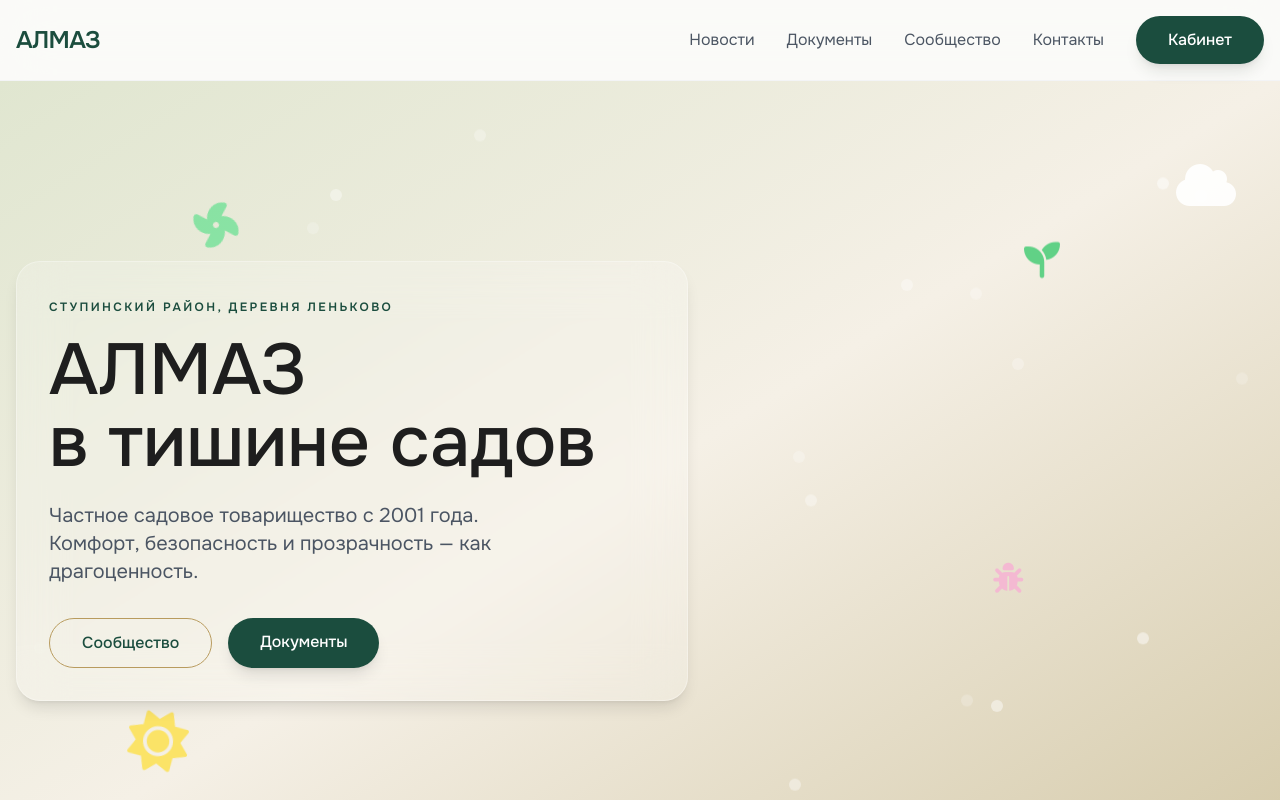
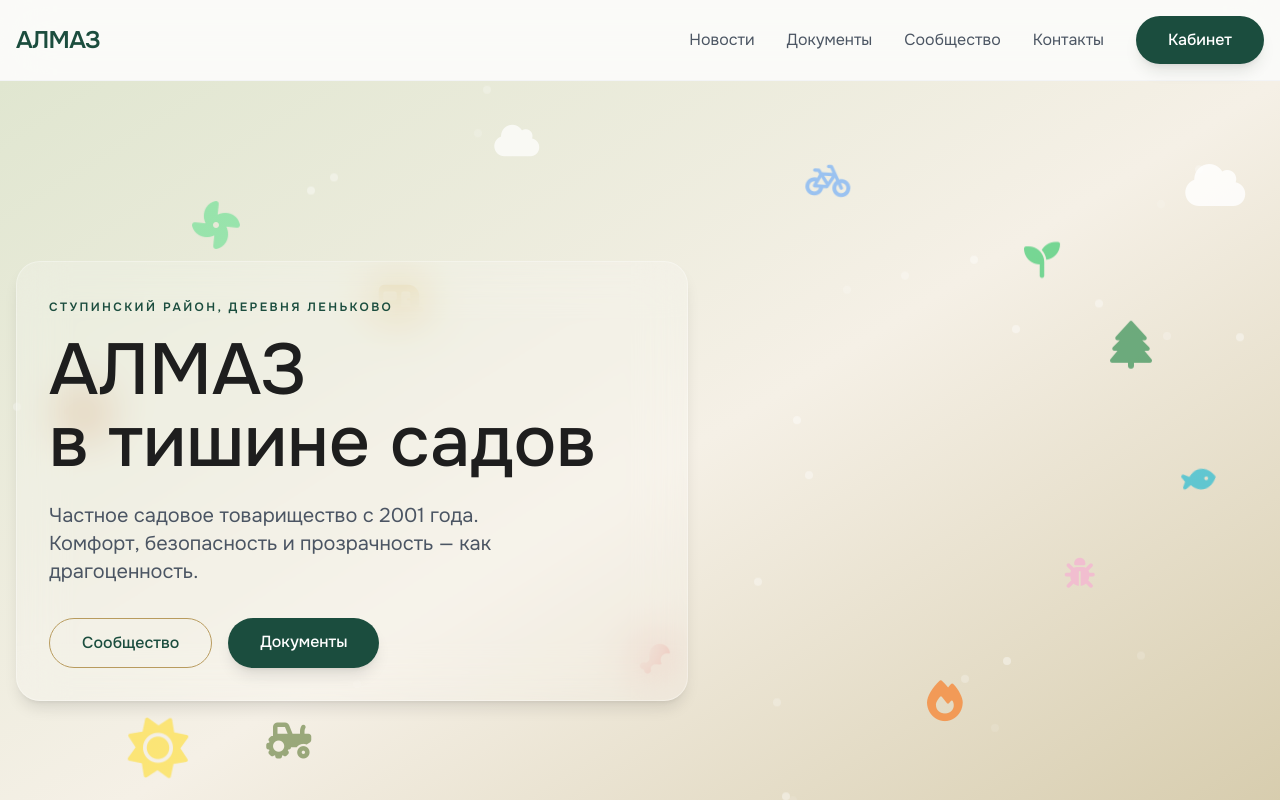
Before and after one commit to rawcam/almaz-snt, a Next.js app: page /almaz-snt/ in a window 1280 px wide. Shown: the top 800 px of the page. Built offline with nearby package versions, Linux system fonts and the light colour scheme; no server answers.

Commit message:
Update AnimatedBackground.jsx

```diff
--- a/src/components/AnimatedBackground.jsx
+++ b/src/components/AnimatedBackground.jsx
@@ -1,74 +1,69 @@
+// src/components/AnimatedBackground.jsx
 import { motion } from 'framer-motion'
 
 export default function AnimatedBackground() {
   return (
     <div className="absolute inset-0 z-0 overflow-hidden bg-gradient-to-br from-[#e0e6d0] via-[#f5f0e6] to-[#d4c9a8]">
+      {/* лёгкие пылинки */}
       <div className="absolute inset-0">
-        {[...Array(20)].map((_, i) => (
+        {[...Array(30)].map((_, i) => (
           <motion.div
             key={i}
-            className="absolute w-3 h-3 bg-white rounded-full opacity-20"
+            className="absolute w-2 h-2 bg-white rounded-full opacity-20"
             style={{
               left: `${Math.random() * 100}%`,
               top: `${Math.random() * 100}%`,
             }}
             animate={{
-              y: [0, -30, 0],
-              opacity: [0.2, 0.5, 0.2],
+              y: [0, -40, 0],
+              opacity: [0.1, 0.4, 0.1],
             }}
             transition={{
-              duration: 4 + Math.random() * 4,
+              duration: 5 + Math.random() * 7,
               repeat: Infinity,
               ease: 'easeInOut',
-              delay: Math.random() * 2,
+              delay: Math.random() * 5,
             }}
           />
         ))}
       </div>
 
+      {/* дачные иконки – 15 штук */}
       <div className="absolute inset-0 overflow-hidden pointer-events-none">
-        <motion.i
-          className="fa-solid fa-sun absolute text-6xl text-yellow-300/80"
-          style={{ left: '10%', top: '80%' }}
-          animate={{ y: [0, -20, 0], rotate: [0, 10, 0] }}
-          transition={{ duration: 5, repeat: Infinity, ease: 'easeInOut' }}
-        />
-        <motion.i
-          className="fa-solid fa-cloud absolute text-5xl text-white/90"
-          style={{ right: '5%', top: '10%' }}
-          animate={{ x: [0, 20, 0] }}
-          transition={{ duration: 12, repeat: Infinity, ease: 'easeInOut' }}
-        />
-        <motion.i
-          className="fa-solid fa-strawberry absolute text-4xl text-red-400/80"
-          style={{ left: '70%', top: '85%' }}
-          animate={{ y: [0, -15, 0], scale: [1, 1.05, 1] }}
-          transition={{ duration: 4, repeat: Infinity, ease: 'easeInOut', delay: 1 }}
-        />
-        <motion.i
-          className="fa-solid fa-fan absolute text-5xl text-green-400/60"
-          style={{ left: '15%', top: '15%' }}
-          animate={{ rotate: [0, 360] }}
-          transition={{ duration: 20, repeat: Infinity, ease: 'linear' }}
-        />
-        <motion.i
-          className="fa-solid fa-bug absolute text-3xl text-pink-300/70"
-          style={{ right: '20%', top: '60%' }}
-          animate={{ x: [0, 15, -10, 0], y: [0, -10, 5, 0] }}
-          transition={{ duration: 8, repeat: Infinity, ease: 'easeInOut', delay: 2 }}
-        />
-        <motion.i
-          className="fa-solid fa-seedling absolute text-4xl text-green-500/70"
-          style={{ left: '80%', top: '20%' }}
-          animate={{ y: [0, -25, 0], rotate: [0, 5, 0] }}
-          transition={{ duration: 6, repeat: Infinity, ease: 'easeInOut', delay: 0.5 }}
-        />
-        <motion.i
-          className="fa-solid fa-leaf absolute text-3xl text-green-300/80"
-          style={{ left: '40%', top: '90%' }}
-          animate={{ x: [0, 20, 0], rotate: [0, 15, 0] }}
-          transition={{ duration: 10, repeat: Infinity, ease: 'easeInOut', delay: 1.5 }}
-        />
+        <motion.i className="fa-solid fa-sun absolute text-6xl text-yellow-300/70" style={{ left: '10%', top: '80%' }}
+          animate={{ y: [0, -25, 0], rotate: [0, 12, 0] }} transition={{ duration: 7, repeat: Infinity, ease: 'easeInOut' }} />
+        <motion.i className="fa-solid fa-cloud absolute text-5xl text-white/80" style={{ right: '5%', top: '10%' }}
+          animate={{ x: [0, 30, 0] }} transition={{ duration: 14, repeat: Infinity, ease: 'easeInOut' }} />
+        <motion.i className="fa-solid fa-cloud absolute text-4xl text-white/70" style={{ left: '40%', top: '5%' }}
+          animate={{ x: [0, -20, 0] }} transition={{ duration: 11, repeat: Infinity, ease: 'easeInOut', delay: 2 }} />
+        <motion.i className="fa-solid fa-strawberry absolute text-4xl text-red-400/70" style={{ left: '70%', top: '85%' }}
+          animate={{ y: [0, -18, 0], scale: [1, 1.1, 1] }} transition={{ duration: 5, repeat: Infinity, ease: 'easeInOut', delay: 1 }} />
+        <motion.i className="fa-solid fa-seedling absolute text-4xl text-green-500/60" style={{ left: '80%', top: '20%' }}
+          animate={{ y: [0, -30, 0], rotate: [0, 8, 0] }} transition={{ duration: 6, repeat: Infinity, ease: 'easeInOut', delay: 0.5 }} />
+        <motion.i className="fa-solid fa-leaf absolute text-3xl text-green-300/70" style={{ left: '40%', top: '90%' }}
+          animate={{ x: [0, 25, 0], rotate: [0, 18, 0] }} transition={{ duration: 10, repeat: Infinity, ease: 'easeInOut', delay: 1.5 }} />
+        <motion.i className="fa-solid fa-bug absolute text-3xl text-pink-300/60" style={{ right: '15%', top: '60%' }}
+          animate={{ x: [0, 15, -10, 0], y: [0, -12, 6, 0] }} transition={{ duration: 9, repeat: Infinity, ease: 'easeInOut', delay: 2 }} />
+        <motion.i className="fa-solid fa-fan absolute text-5xl text-green-400/50" style={{ left: '15%', top: '15%' }}
+          animate={{ rotate: [0, 360] }} transition={{ duration: 25, repeat: Infinity, ease: 'linear' }} />
+
+        {/* новые дачные символы */}
+        <motion.i className="fa-solid fa-house absolute text-4xl text-amber-700/60" style={{ left: '5%', top: '40%' }}
+          animate={{ y: [0, -15, 0], scale: [1, 1.05, 1] }} transition={{ duration: 8, repeat: Infinity, ease: 'easeInOut', delay: 0.3 }} />
+        <motion.i className="fa-solid fa-fire absolute text-4xl text-orange-500/70" style={{ right: '25%', top: '75%' }}
+          animate={{ scale: [1, 1.2, 1], opacity: [0.7, 1, 0.7] }} transition={{ duration: 2, repeat: Infinity, ease: 'easeInOut', delay: 0.8 }} />
+        <motion.i className="fa-solid fa-bicycle absolute text-4xl text-blue-400/60" style={{ left: '60%', top: '10%' }}
+          animate={{ x: [0, 40, 0], rotate: [0, 5, -5, 0] }} transition={{ duration: 12, repeat: Infinity, ease: 'easeInOut', delay: 1.2 }} />
+        <motion.i className="fa-solid fa-tree absolute text-5xl text-green-700/60" style={{ right: '10%', top: '30%' }}
+          animate={{ y: [0, -10, 0], rotate: [0, 3, 0] }} transition={{ duration: 6, repeat: Infinity, ease: 'easeInOut', delay: 0.5 }} />
+        <motion.i className="fa-solid fa-caravan absolute text-4xl text-yellow-600/50" style={{ left: '30%', top: '25%' }}
+          animate={{ x: [0, -25, 0] }} transition={{ duration: 20, repeat: Infinity, ease: 'easeInOut', delay: 3 }} />
+        <motion.i className="fa-solid fa-fish absolute text-3xl text-cyan-500/60" style={{ right: '5%', top: '50%' }}
+          animate={{ y: [0, -20, 0], rotate: [0, -10, 0] }} transition={{ duration: 7, repeat: Infinity, ease: 'easeInOut', delay: 2.2 }} />
+        <motion.i className="fa-solid fa-drumstick-bite absolute text-3xl text-red-600/60" style={{ left: '50%', top: '70%' }}
+          animate={{ rotate: [0, 15, 0] }} transition={{ duration: 4, repeat: Infinity, ease: 'easeInOut', delay: 1.8 }} />
+        <motion.i className="fa-solid fa-tractor absolute text-4xl text-lime-800/50" style={{ left: '20%', top: '80%' }}
+          animate={{ x: [0, 15, 0] }} transition={{ duration: 18, repeat: Infinity, ease: 'easeInOut', delay: 0.7 }} />
       </div>
     </div>
   )
```
